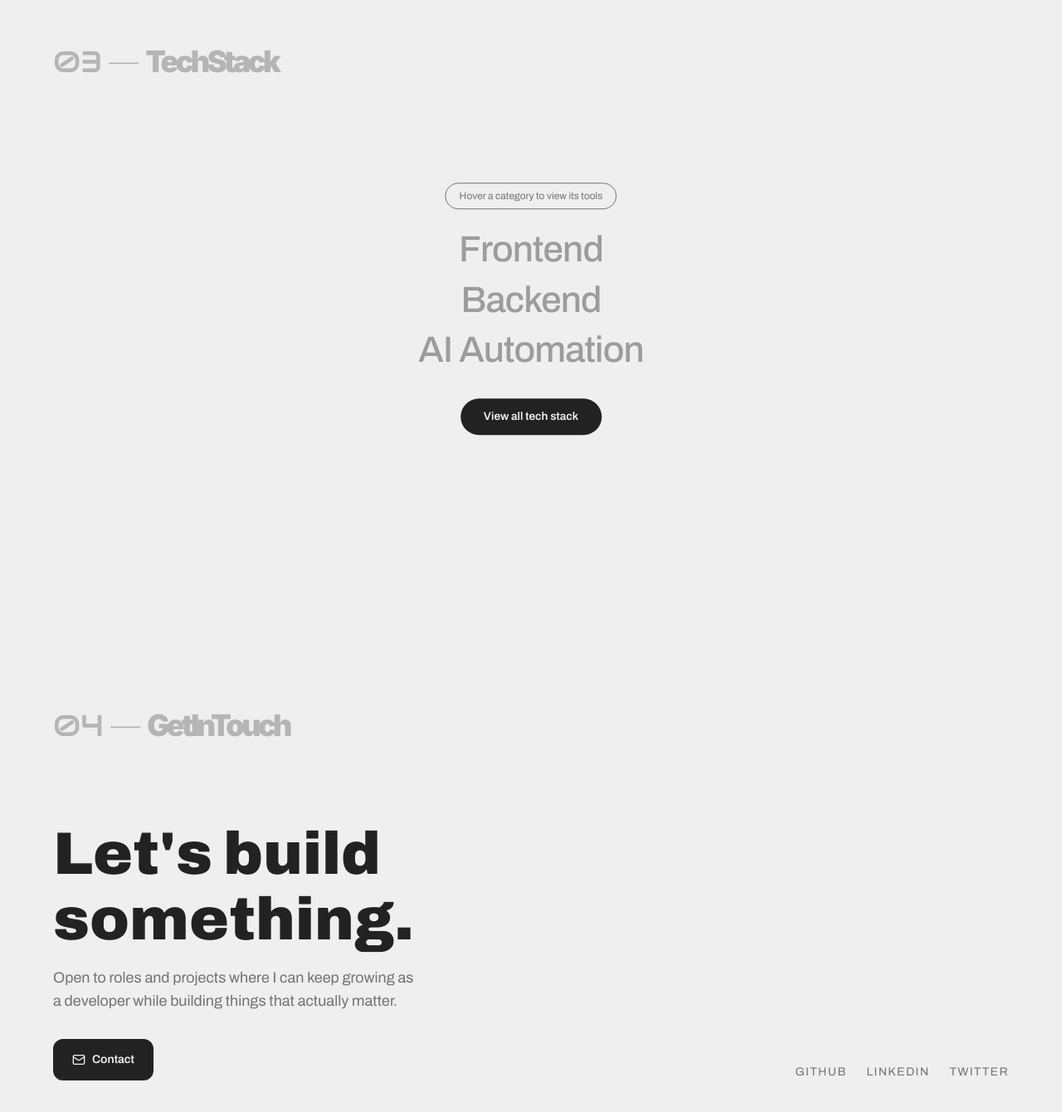
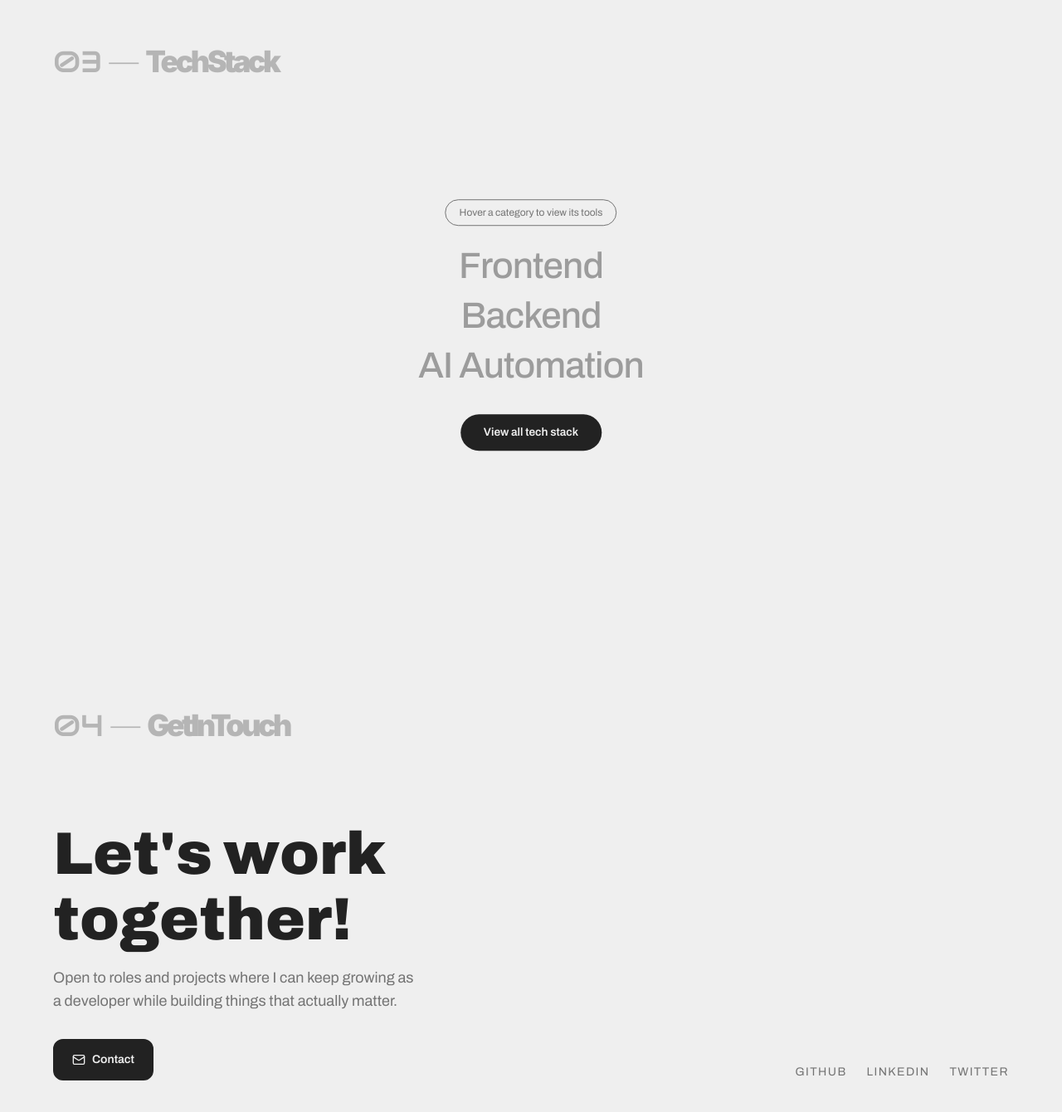
Before and after one commit to mors-codes/portfolio-2026, a Next.js app: page / in a window 1280 px wide. Shown: the part 2576-3916 px from the top of the page at 83% size. Built offline with nearby package versions, Linux system fonts and the light colour scheme; a web font is replaced by a local one.

Commit message:
teck stack content position adjustments

```diff
--- a/src/components/sections/Contact.tsx
+++ b/src/components/sections/Contact.tsx
@@ -29,9 +29,9 @@ export default function Contact() {
       <div className="mt-16 flex flex-col gap-16 md:mt-24 md:flex-row md:items-end md:justify-between">
         <div>
           <p className="font-sans text-5xl font-black leading-[1.1] md:text-7xl">
-            Let&apos;s build
+            Let&apos;s work
             <br />
-            something.
+            together!
           </p>
 
           <p className="mt-4 max-w-md font-sans text-base text-ink/60 md:text-lg">
@@ -41,7 +41,7 @@ export default function Contact() {
 
           <button
             onClick={handleCopy}
-            className="group mt-8 inline-flex items-center gap-2 whitespace-nowrap rounded-xl border-3 border-ink bg-ink px-5 py-3 font-sans text-sm font-semibold text-bg transition-opacity hover:opacity-80"
+            className="group mt-8 inline-flex cursor-pointer items-center gap-2 whitespace-nowrap rounded-xl border-3 border-ink bg-ink px-5 py-3 font-sans text-sm font-semibold text-bg"
           >
             {copied ? (
               <Check className="h-4 w-4 shrink-0 text-bg" />
--- a/src/components/ui/StackScatter.css
+++ b/src/components/ui/StackScatter.css
@@ -45,7 +45,7 @@
 
 .stack-scatter-center {
   position: absolute;
-  top: 58%;
+  top: 62%;
   left: 50%;
   transform: translate(-50%, -50%) scale(1);
   z-index: 5;
--- a/src/data/stackData.ts
+++ b/src/data/stackData.ts
@@ -7,7 +7,7 @@ export const stackCategories: StackCategory[] = [
     icons: [
       { name: "HTML", icon: "/icons/stack/frontend/html.svg", x: 65, y: 50, size: 50, rotation: 15 },
       { name: "CSS", icon: "/icons/stack/frontend/css.svg", x: 74, y: 80, size: 55, rotation: -18 },
-      { name: "JavaScript", icon: "/icons/stack/frontend/javascript.svg", x: 55, y: 105, size: 45, rotation: -8 },
+      { name: "JavaScript", icon: "/icons/stack/frontend/javascript.svg", x: 55, y: 110, size: 50, rotation: -8 },
       { name: "React", icon: "/icons/stack/frontend/react.svg", x: 35, y: 88, size: 55, rotation: 22 },
       { name: "TypeScript", icon: "/icons/stack/frontend/typescript.svg", x: 20, y: 75, size: 60, rotation: 20 },
       { name: "Tailwind CSS", icon: "/icons/stack/frontend/tailwindcss.svg", x: 30, y: 46, size: 65, rotation: 10 },
@@ -47,10 +47,10 @@ export const stackCategories: StackCategory[] = [
     key: "automation",
     label: "AI Automation",
     icons: [
-      { name: "n8n", icon: "/icons/stack/ai-automation/n8n.svg", x: 62, y: 41, size: 70, rotation: -16 },
+      { name: "n8n", icon: "/icons/stack/ai-automation/n8n.svg", x: 62, y: 45, size: 70, rotation: -16 },
       { name: "Make.com", icon: "/icons/stack/ai-automation/make.svg", x: 65, y: 95, size: 50, rotation: 24 },
-      { name: "Zapier", icon: "/icons/stack/ai-automation/zapier.svg", x: 35, y: 31, size: 50, rotation: -9 },
-      { name: "GoHighLevel", icon: "/icons/stack/ai-automation/gohighlevel.svg", x: 50, y: 15, size: 65, rotation: 19 },
+      { name: "Zapier", icon: "/icons/stack/ai-automation/zapier.svg", x: 35, y: 35, size: 50, rotation: -9 },
+      { name: "GoHighLevel", icon: "/icons/stack/ai-automation/gohighlevel.svg", x: 50, y: 18, size: 65, rotation: 19 },
       {
         name: "OpenAI",
         icon: {
@@ -59,16 +59,16 @@ export const stackCategories: StackCategory[] = [
         },
         x: 85,
         y: 30,
-        size: 60,
+        size: 65,
         rotation: -14,
       },
       { name: "Slack", icon: "/icons/stack/ai-automation/slack.svg", x: 12, y: 30, size: 65, rotation: 18 },
       { name: "Gemini", icon: "/icons/stack/ai-automation/gemini.svg", x: 31, y: 83, size: 50, rotation: -20 },
       { name: "Gmail", icon: "/icons/stack/ai-automation/gmail.svg", x: 75, y: 63, size: 60, rotation: 16 },
-      { name: "Google Sheets", icon: "/icons/stack/ai-automation/sheets.svg", x: 25, y: 5, size: 55, rotation: -12 },
+      { name: "Google Sheets", icon: "/icons/stack/ai-automation/sheets.svg", x: 25, y: 10, size: 55, rotation: -12 },
       { name: "Claude", icon: "/icons/stack/ai-automation/claude.svg", x: 20, y: 60, size: 55, rotation: 22 },
       { name: "HubSpot", icon: "/icons/stack/ai-automation/hubspot.svg", x: 83, y: 95, size: 60, rotation: -18 },
-      { name: "Airtable", icon: "/icons/stack/ai-automation/airtable.svg", x: 68, y: 8, size: 65, rotation: 14 },
+      { name: "Airtable", icon: "/icons/stack/ai-automation/airtable.svg", x: 68, y: 10, size: 65, rotation: 14 },
       {
         name: "Notion",
         icon: {
@@ -80,7 +80,7 @@ export const stackCategories: StackCategory[] = [
         size: 60,
         rotation: -10,
       },
-      { name: "ClickUp", icon: "/icons/stack/ai-automation/clickup.svg", x: 45, y: 105, size: 55, rotation: -20 },
+      { name: "ClickUp", icon: "/icons/stack/ai-automation/clickup.svg", x: 45, y: 110, size: 55, rotation: -20 },
     ],
   },
 ];
```
Also changed, not shown: 1 other file (tests, documents, lock files or other folders).
